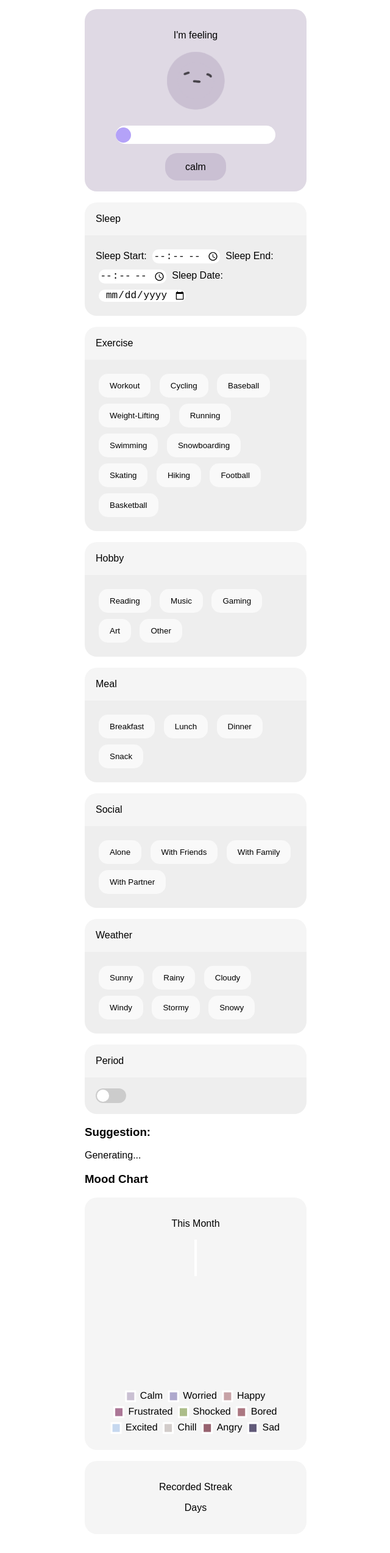
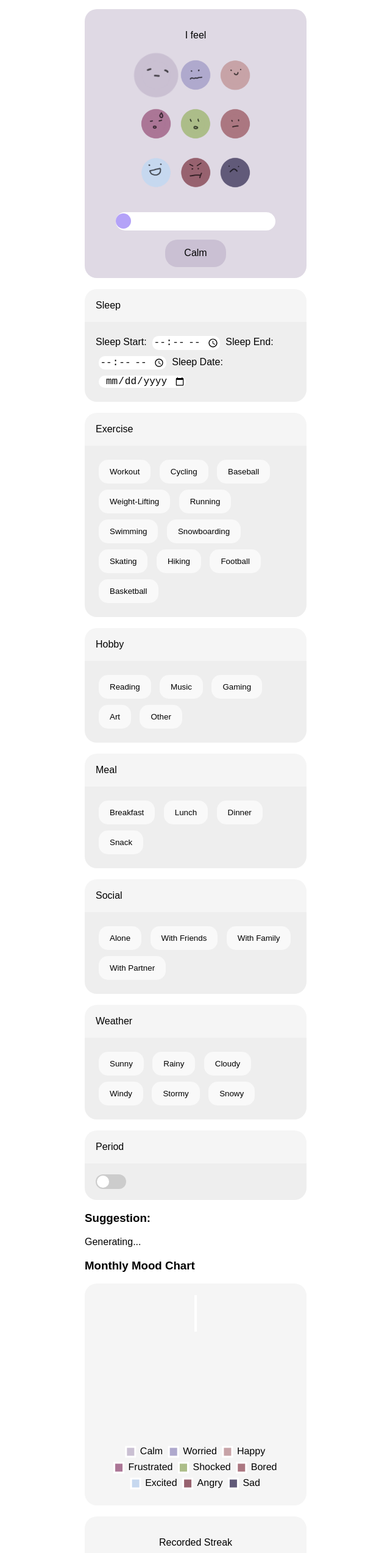
Before and after one commit to cheungsh/API-Endpoints-for-Publishing-and-Searching-project2-Sherise, a website: page public/index.html in a window 1280 px wide. Shown: the part 253-2800 px from the top of the page at 61% size, without its empty margins (319-959 px from the left). Drawn offline with nearby package versions, Linux system fonts and the light colour scheme.

Commit message:
Version 13: Updated Counter JS

```diff
--- a/public/index.html
+++ b/public/index.html
@@ -35,12 +35,12 @@
     <!--Mood Slider-->
     <section id="m1" class="moodContent">
       <div id="moodSliderContainer">
-        <p>I'm feeling</p>
-        <img id="calmEmoji" class="emoji" src="emoji/calmEmoji.png" alt="Mood Emoji">
-        <input id="rangeSlider" type="range" value="0" min="0" max="9">
+        <p>I feel</p>
+        <div id="emojiGallerySlide"></div>
+        <input id="rangeSlider" type="range" value="0" min="0" max="8">
         <button id="moodButton" class="moodButton" type="button">
           <div id="moodCommentContainer">
-            <div id="moodComment">calm</div>
+            <div id="moodComment">Calm</div>
           </div>
         </button>
       </div>
@@ -147,9 +147,8 @@
 
     <!--Mood Records-->
     <section>
-      <h3>Mood Chart</h3>
+      <h3>Monthly Mood Chart</h3>
       <div id="m3" class="moodContent">
-        <p>This Month</p>
         <div id="chartContainer">
           <canvas id="moodChart" width="200" height="200"></canvas>
         </div>
--- a/public/script.js
+++ b/public/script.js
@@ -56,7 +56,6 @@ const emojis = [
     "emoji/shockedEmoji.png",
     "emoji/boredEmoji.png",
     "emoji/excitedEmoji.png",
-    "emoji/chillEmoji.png",
     "emoji/angryEmoji.png",
     "emoji/sadEmoji.png"
 ];
@@ -69,29 +68,50 @@ const backgroundColors = [
     "rgba(172, 189, 137, 0.6)",
     "rgba(171, 119, 129, 0.6)",
     "rgba(198, 216, 239, 0.6)",
-    "rgba(210, 204, 202, 0.6)",
     "rgba(151, 98, 111, 0.6)",
     "rgba(97, 90, 121, 0.6)"
 ];
 
 const buttonColors = [
-    "rgb(202, 192, 211)", "rgb(175, 169, 205)",  "rgb(199, 163, 167)", "rgb(171, 118, 150)", "rgb(172, 189, 137)", "rgb(171, 119, 129)", "rgb(198, 216, 239)",  "rgb(210, 204, 202)", "rgb(151, 98, 111)", "rgb(97, 90, 121)"
+    "rgb(202, 192, 211)", "rgb(175, 169, 205)",  "rgb(199, 163, 167)", "rgb(171, 118, 150)", "rgb(172, 189, 137)", "rgb(171, 119, 129)", "rgb(198, 216, 239)", "rgb(151, 98, 111)", "rgb(97, 90, 121)"
 ];
+
+const moodLabels = [
+  "Calm", "Worried", "Happy", "Frustrated", "Shocked", "Bored", "Excited", "Angry", "Sad"
+];
+
+const m1background = document.getElementById("m1");
+const emojiGallerySlide = document.getElementById("emojiGallerySlide");
 const rangeslider = document.getElementById("rangeSlider");
-const currentEmoji = document.querySelector(".emoji");
-const m1background = document.getElementById("m1");
 const moodbutton = document.getElementById("moodButton");
 const moodcomment = document.getElementById("moodComment");
 
+emojis.forEach((src, index) => {
+  const img = document.createElement("img");
+  img.src = src;
+  img.alt = moodLabels[index];
+  if(index === 0) img.classList.add("selected");
+  img.addEventListener("click", () => selectEmoji(index));
+  emojiGallerySlide.appendChild(img);
+});
 
-const moodLabels = ["calm", "worried", "happy", "frustrated", "shocked", "bored", "excited", "chill", "angry", "sad"];
+function selectEmoji(selectedIndex) {
+  const allEmojis = emojiGallerySlide.querySelectorAll("img");
+  allEmojis.forEach((img, i) => {
+    if (i === selectedIndex) {
+      img.classList.add("selected");
+      m1background.style.backgroundColor = backgroundColors[i];
+      moodcomment.innerHTML = moodLabels[i];
+      moodbutton.style.backgroundColor = buttonColors[i];
+    } else {
+      img.classList.remove("selected");
+    }
+  });
+   rangeslider.value = selectedIndex;
+}
 
 rangeslider.addEventListener("input", () => {
-  const value = parseInt(rangeslider.value);
-  currentEmoji.src = emojis[value];
-  m1background.style.backgroundColor = backgroundColors[value];
-  moodbutton.style.backgroundColor = buttonColors[value];
-  moodcomment.innerHTML = moodLabels[value];
+  selectEmoji(parseInt(rangeslider.value));
 });
 
 /* ---------- Mood Chart ----------*/
@@ -99,7 +119,7 @@ Chart.defaults.global.legend.position = "bottom";
 Chart.defaults.global.defaultFontSize = 16;
 
 const ctx = document.getElementById("moodChart");
-const moodTypes = ["Calm", "Worried", "Happy", "Frustrated", "Shocked", "Bored", "Excited", "Chill", "Angry", "Sad"];
+const moodTypes = ["Calm", "Worried", "Happy", "Frustrated", "Shocked", "Bored", "Excited", "Angry", "Sad"];
 const chartData = moodTypes.map(type => parseInt(localStorage.getItem(`${type.toLowerCase()}ChartData`)) || 0);
 
 /* Start of Code https://www.w3schools.com/ai/ai_chartjs.asp */
@@ -129,16 +149,20 @@ const myChart = new Chart(ctx, {
 
 /* End of Code https://www.w3schools.com/ai/ai_chartjs.asp */
 
+/* ---------- Recorded Days ----------*/
+const counterElement = document.getElementById("recordedDayCounter");
+let recordedDayCounter = parseInt(localStorage.getItem("recordedDayCounter")) || 0;
+counterElement.innerHTML = recordedDayCounter;
+
 /* ---------- Submit Mood ----------*/
 function submitMood() {
-  let recordedDayCounter = parseInt(localStorage.getItem("recordedDayCounter")) || 0;
   const selectedMood = moodcomment.innerHTML;
   const name = localStorage.getItem("name") || "Anonymous";
+
+  /* ---------- Recorded Days Counter ----------*/
   const today = new Date().toDateString();
   const lastRecorded = localStorage.getItem("lastRecordedDate");
-  const counterElement = document.getElementById("recordedDayCounter");
 
-  /* ---------- Recorded Days Counter ----------*/
   if (lastRecorded !== today) {
     recordedDayCounter++;
     localStorage.setItem("recordedDayCounter", recordedDayCounter);
@@ -146,7 +170,6 @@ function submitMood() {
   }
   counterElement.innerHTML = recordedDayCounter;
 
-  // Update chart data
   const moodIndex = moodLabels.indexOf(selectedMood);
   if (moodIndex !== -1) {
     myChart.data.datasets[0].data[moodIndex]++;
--- a/public/style.css
+++ b/public/style.css
@@ -47,6 +47,25 @@ h2 {
   border: none;
 }
 
+/*------------------Emoji Gallery Slide----------------------*/
+#emojiGallerySlide {
+  display: grid;
+  grid-template-columns: repeat(3, 1fr);
+  justify-items: center;
+  gap: 15px;
+  margin: 15px 0;
+}
+
+#emojiGallerySlide img {
+  width: 50px;
+  height: 50px;
+  transition: transform 0.2s;
+}
+
+#emojiGallerySlide img.selected {
+  transform: scale(1.5);
+}
+
 /*------------------Mood Slider----------------------*/
 #m1 {
   padding: 18px;
@@ -60,7 +79,7 @@ h2 {
   color: #000;
 }
 
-.emoji {
+img {
   width: 30%;
   height: auto;
   margin-bottom: 15px;
@@ -176,7 +195,6 @@ input[type="time"], input[type="date"]{
 
 .switch .slider {
   position: absolute;
-  cursor: pointer;
   background-color: #ccc;
   transition: 0.4s;
   top: 0;
```
